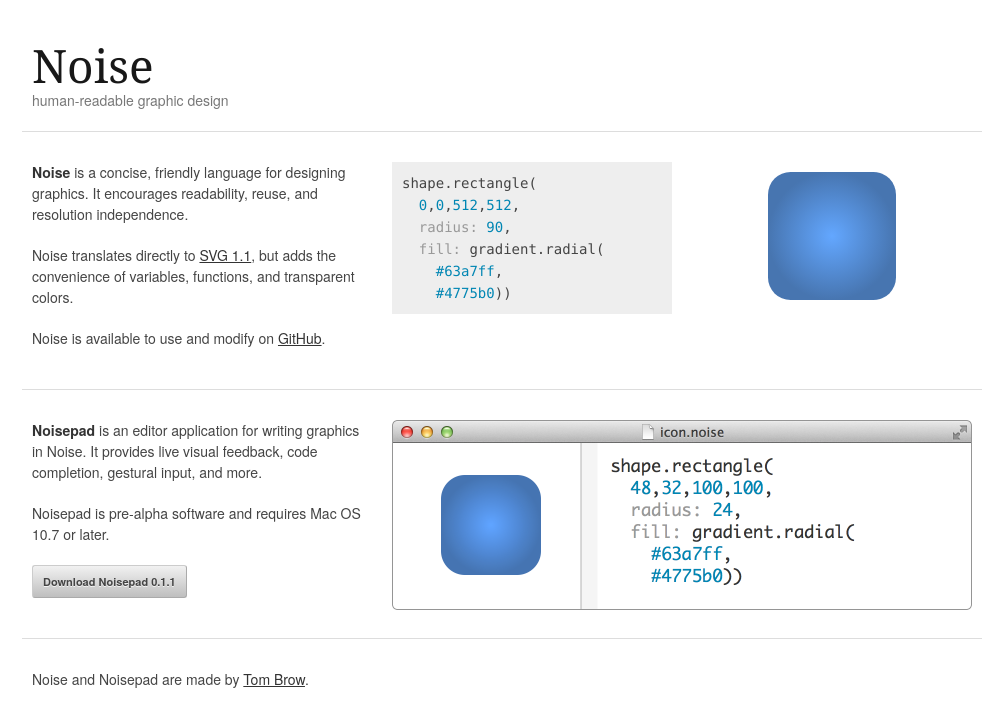
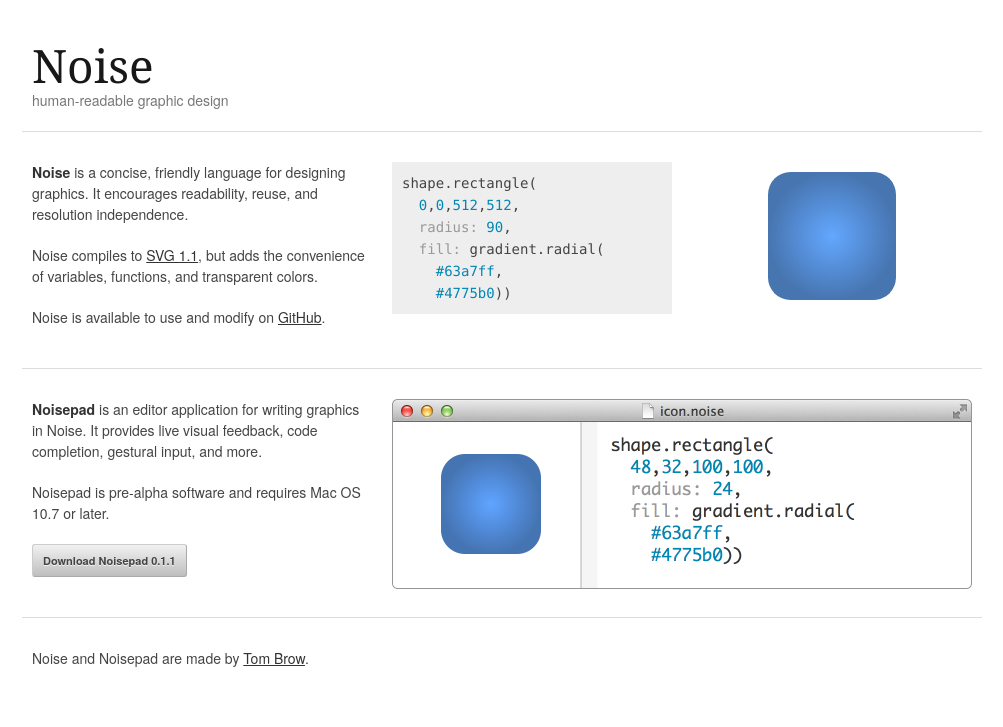
Before and after one commit to brow/rebeccabutler.org, a Jekyll site: the page built from noise/index.html, in a window 1280 px wide. Shown: the top 727 px of the page, without its empty margins (138-1141 px from the left). Built offline with Jekyll 4.4.1, drawn with Linux system fonts in a browser that asks for light colours; Markdown is read by kramdown in place of the engine named in the settings.

Commit message:
same diff

```diff
--- a/noise/index.html
+++ b/noise/index.html
@@ -15,7 +15,7 @@
   <div class="row">
     <div class="six columns">
       <p><strong>Noise</strong> is a concise, friendly language for designing graphics. It encourages readability, reuse, and resolution independence.
-      <p>Noise translates directly to <a href="http://www.w3.org/TR/SVG11/">SVG 1.1</a>, but adds the convenience of variables, functions, and transparent colors.</p>
+      <p>Noise compiles to <a href="http://www.w3.org/TR/SVG11/">SVG 1.1</a>, but adds the convenience of variables, functions, and transparent colors.</p>
       <p>Noise is available to use and modify on <a href="http://github.com/brow/noise">GitHub</a>.</p>
     </div>
 
```
